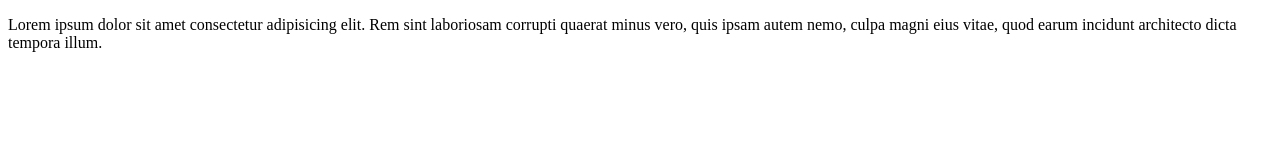
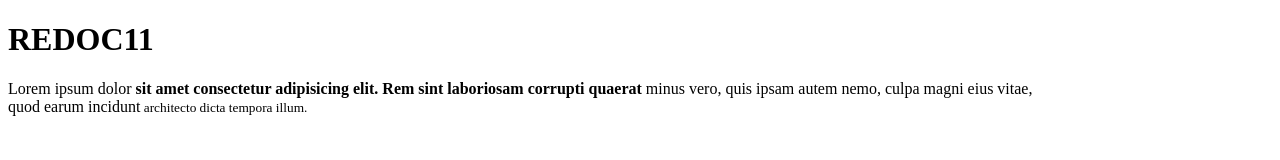
Before and after one commit to ReyArke/REDOC11, a plain HTML site: page index.html in a window 1280 px wide. Drawn offline with Linux system fonts and the light colour scheme.

Commit message:
good game

```diff
--- a/index.html
+++ b/index.html
@@ -6,7 +6,7 @@
     <title>Document</title>
 </head>
 <body>
-
-    <p>Lorem ipsum dolor sit amet consectetur adipisicing elit. Rem sint laboriosam corrupti quaerat minus vero, quis ipsam autem nemo, culpa magni eius vitae, quod earum incidunt architecto dicta tempora illum.</p>
+    <h1>REDOC11</h1>
+    <p>Lorem ipsum dolor <b>sit amet consectetur adipisicing elit. Rem sint laboriosam corrupti quaerat</b> minus vero, quis ipsam autem nemo, culpa magni eius vitae,<br/> quod earum incidunt<small> architecto dicta tempora illum.</small></p>
 </body>
 </html>
```
